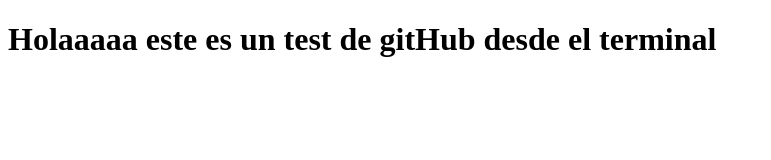
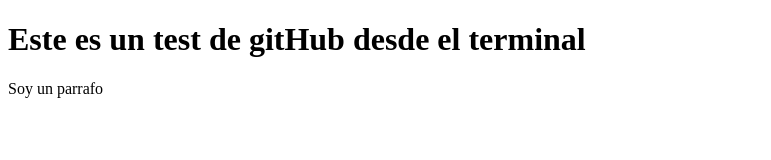
Before and after one commit to xavifarm/git_test, a plain HTML site: page index.html in a window 1280 px wide. Shown: the whole page, without its empty margins (0-771 px from the left). Drawn offline with Linux system fonts and the light colour scheme.

Commit message:
He añadido parrafo

```diff
--- a/index.html
+++ b/index.html
@@ -7,6 +7,7 @@
     <title>Hola desde gitHUB</title>
 </head>
 <body>
-    <h1>Holaaaaa este es un test de gitHub desde el terminal</h1>
+    <h1>Este es un test de gitHub desde el terminal</h1>
+    <p>Soy un parrafo</p>
 </body>
 </html>
```
